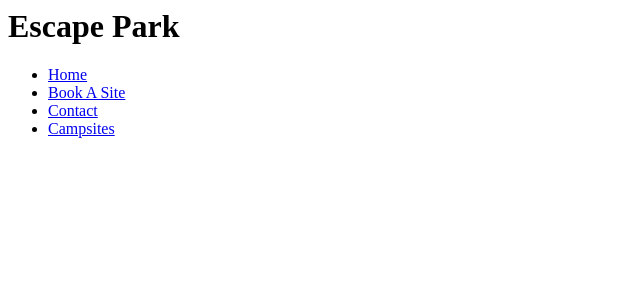
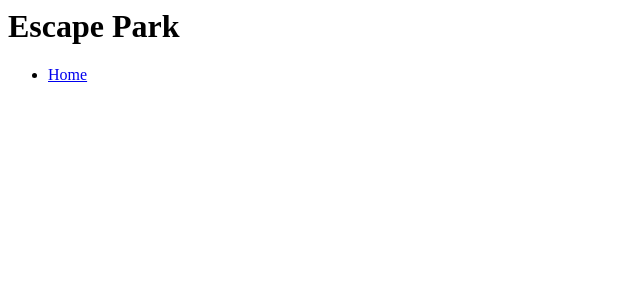
Before and after one commit to vilra830/cosc349-Assignment1, a PHP site: page /header.php in a window 1280 px wide. Shown: the top 300 px of the page, without its empty margins (0-640 px from the left). Run offline with PHP 8.4, Linux system fonts and the light colour scheme.

Commit message:
deleted other html links

```diff
--- a/www/admin-interface/htaccess/header.php
+++ b/www/admin-interface/htaccess/header.php
@@ -15,7 +15,7 @@
     <nav class="mainNav">
         <ul>
             <?php
-            $navLinks = array("Home" => "index.php", "Book A Site"=> "booking.php", "Contact" => "contact.php", "Campsites" => "campsites.php");
+            $navLinks = array("Home" => "admin.php");
             foreach ($navLinks as $key => $val){
                 if($val === $currentPage) {
                     echo "<li>$key</li>";
```
